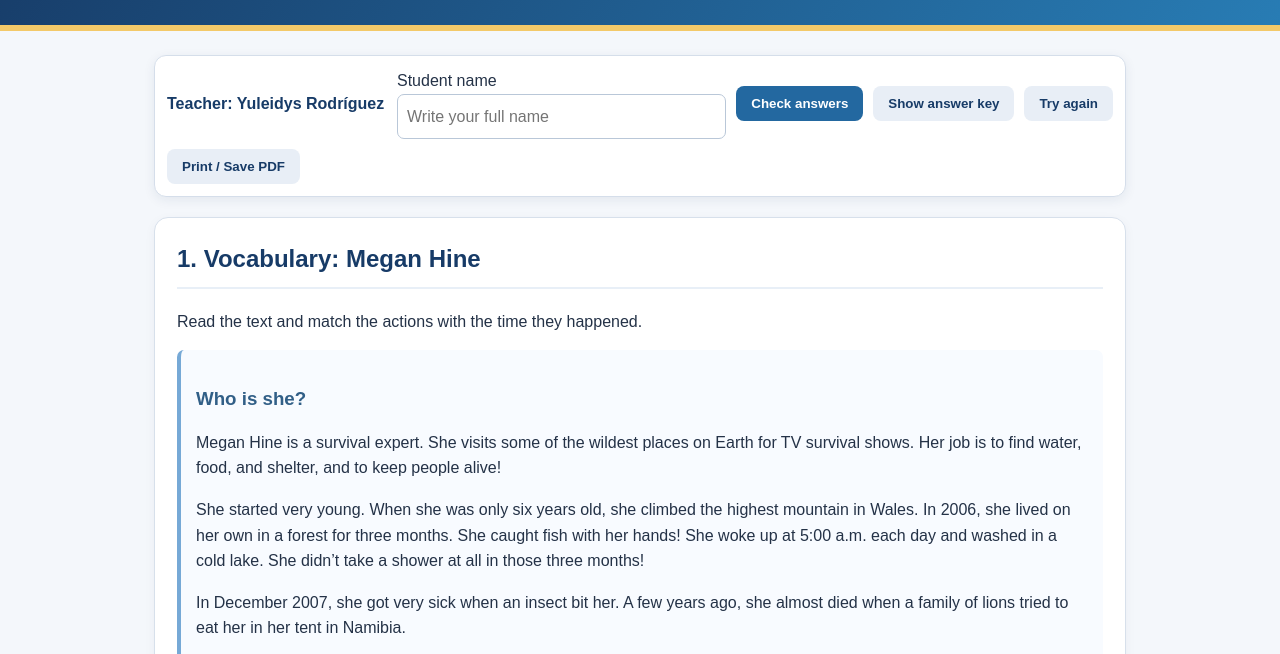
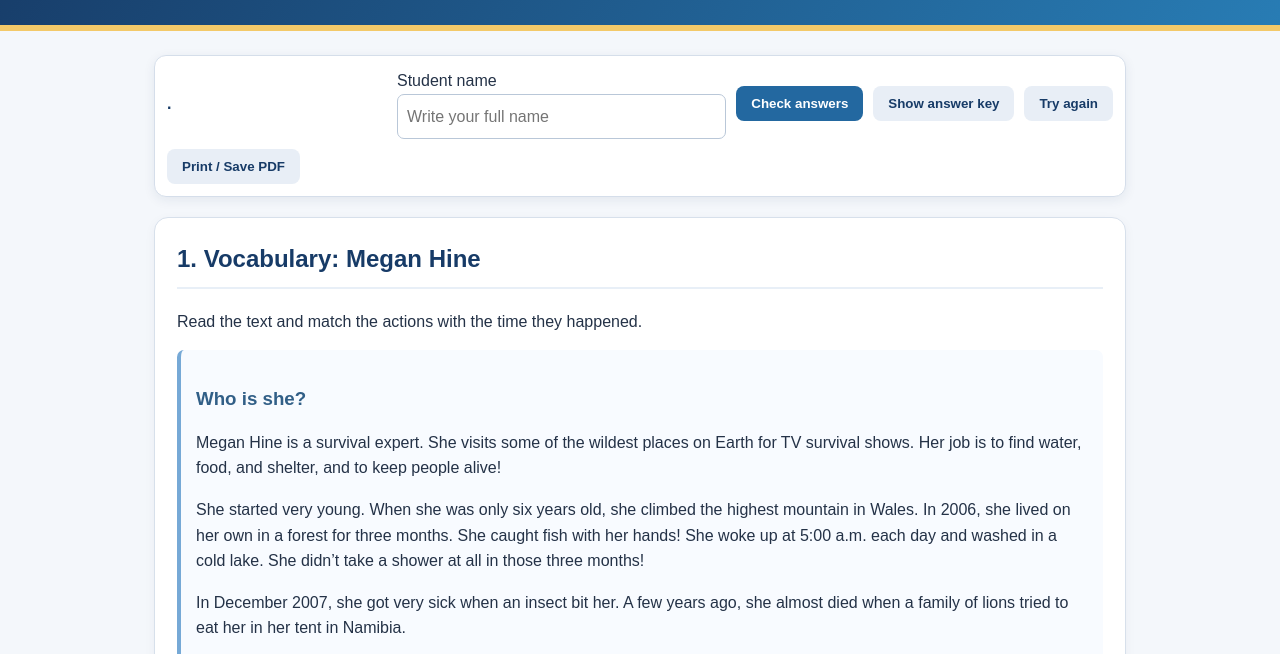
Before and after one commit to yuleidysrodriguezr-afk/Richmond-task-2., a plain HTML site: page index.html in a window 1280 px wide. Shown: the part 125-779 px from the top of the page. Drawn offline with Linux system fonts and the light colour scheme.

Commit message:
index.html

```diff
--- a/index.html
+++ b/index.html
@@ -29,7 +29,7 @@ footer{text-align:center;color:#65758b;padding:20px}
 <header><h1>RICHMOND ACTIVITIES – TASK 2</h1><p>Vocabulary · Grammar · Reading Comprehension</p></header>
 <main>
 <div class="toolbar">
-<div style="min-width:220px;font-weight:bold;color:#173b67">Teacher: Yuleidys Rodríguez</div>
+<div style="min-width:220px;font-weight:bold;color:#173b67">.</div>
 <label style="margin:0;flex:1">Student name <input class="name" id="studentName" type="text" placeholder="Write your full name"></label>
 <button onclick="checkAnswers()">Check answers</button><button class="secondary" onclick="showAnswers()">Show answer key</button><button class="secondary" onclick="resetQuiz()">Try again</button><button class="secondary" onclick="window.print()">Print / Save PDF</button>
 </div>
```
